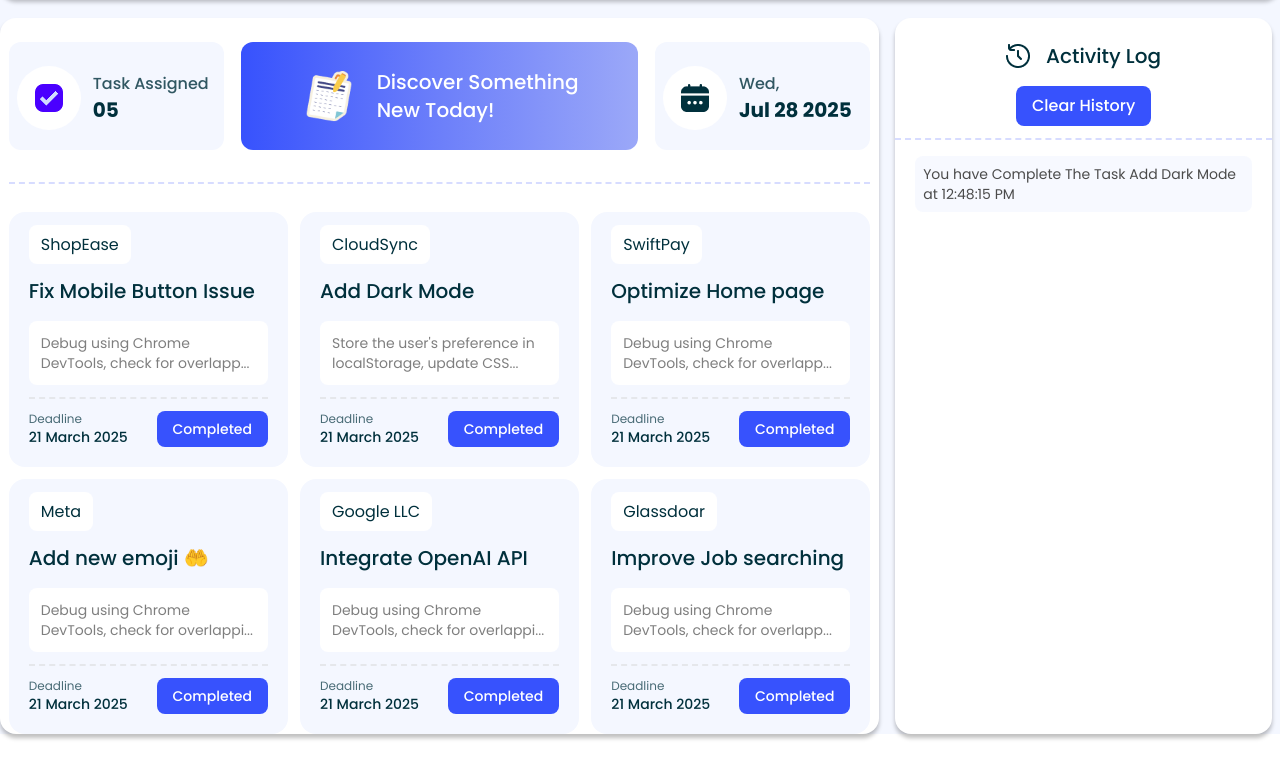
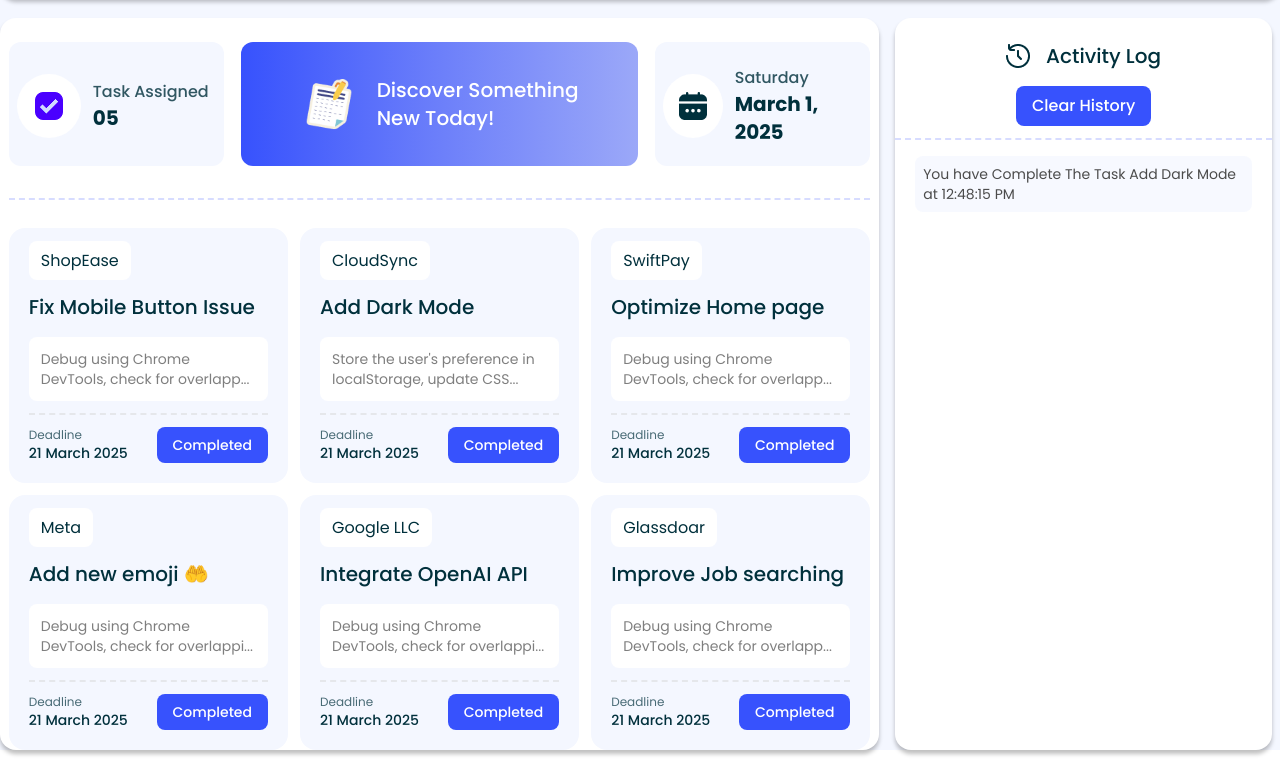
Before and after one commit to codeSmith-006/A5-dev, a plain HTML site: page index.html in a window 1280 px wide. Shown: the part 126-896 px from the top of the page. Drawn offline with nearby package versions, Linux system fonts and the light colour scheme.

Commit message:
finished date updating according to the day and add blog script file

```diff
--- a/index.html
+++ b/index.html
@@ -112,8 +112,8 @@
 
                         <!-- text section -->
                         <div>
-                            <h1 class="font-pop font-medium opacity-80 text-[#00303C]">Wed,</h1>
-                            <p class="font-pop font-bold text-xl text-[#00303C]">Jul 28 2025</p>
+                            <h1 id="current-weekday" class="font-pop font-medium opacity-80 text-[#00303C]">Wed,</h1>
+                            <p id="current-date" class="font-pop font-bold text-xl text-[#00303C]"></p>
                         </div>
                     </div>
                 </div>
@@ -342,6 +342,12 @@
 
     <!-- adding body-bg file -->
      <script src="script/body-bg.js"></script>
+
+     <!-- adding currentDate file -->
+      <script src="script/currentDate.js"></script>
+
+      <!-- adding blog file -->
+       <script src="script/blog.js"></script>
 </body>
 
 </html>
--- /dev/null
+++ b/script/currentDate.js
@@ -0,0 +1,13 @@
+function currentWeekday() {
+    const currentWeek = new Date();
+    const options = { weekday: 'long'};
+    document.getElementById("current-weekday").textContent = currentWeek.toLocaleDateString('en-US', options);
+}
+currentWeekday();
+
+function currentDate() {
+    const currentDate = new Date();
+    const options = {day: 'numeric', month: 'long', year: 'numeric' };
+    document.getElementById("current-date").textContent = currentDate.toLocaleDateString('en-US', options);
+}
+currentDate();
```
Also changed, not shown: script/blog.js (added).
